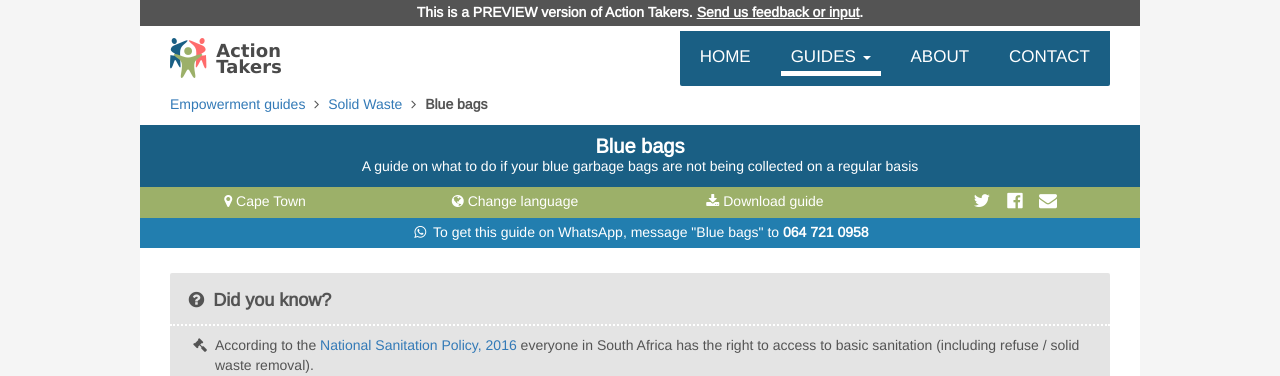
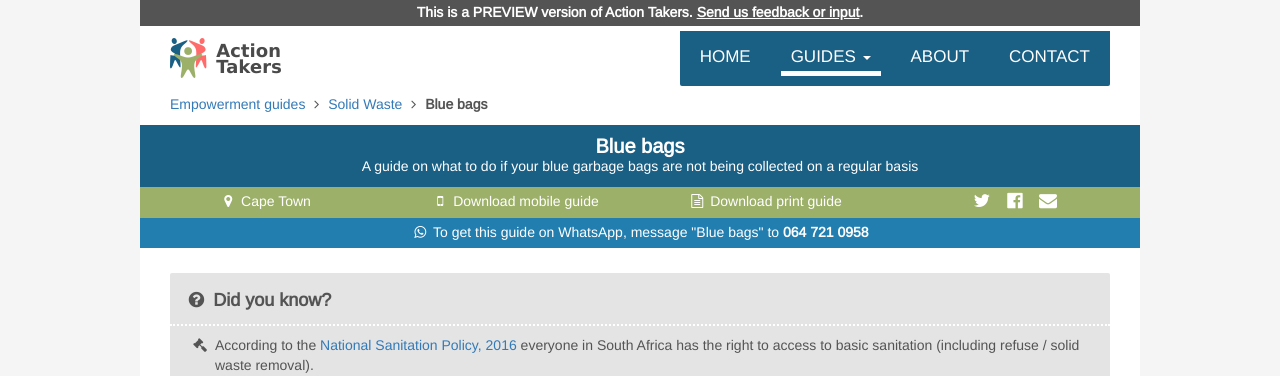
Before and after one commit to OpenUpSA/action-takers, a Jekyll site: the page built from _guides/blue-bags.md, in a window 1280 px wide. Shown: the top 376 px of the page. Built offline with Jekyll 4.4.1, drawn with Linux system fonts in a browser that asks for light colours; nearby versions of some CDN libraries.

Commit message:
mobile guides

```diff
--- a/_layouts/guide.html
+++ b/_layouts/guide.html
@@ -17,13 +17,13 @@ layout: base
 
   <div class="row guide-meta hidden-print">
     <div class="col-sm-3 col-xs-6 location">
-      <i class="fa fa-map-marker" aria-hidden="true"></i> Cape Town
+      <i class="fa fa-fw fa-map-marker" aria-hidden="true"></i> Cape Town
     </div>
     <div class="col-sm-3 col-xs-6 language">
-      <i class="fa fa-globe" aria-hidden="true"></i> <a href="">Change language</a>
+      <i class="fa fa-fw fa-mobile" aria-hidden="true"></i> <a href="../pdf/{{ page.name }}-mobile.pdf">Download mobile guide</a>
     </div>
     <div class="col-sm-3 col-xs-6 download">
-      <i class="fa fa-download" aria-hidden="true"></i> <a href="../pdf/{{ page.name }}.pdf" target="_blank">Download guide</a>
+      <i class="fa fa-fw fa-file-text-o"" aria-hidden="true"></i> <a href="../pdf/{{ page.name }}.pdf" target="_blank">Download print guide</a>
     </div>
     <div class="col-sm-3 col-xs-6 page-share">
       <a network="whatsapp" class="whatsapp hidden-md hidden-lg" href="whatsapp://send?text=http://actiontakers.co.za{{ page.url }}"><i class="fa fa-fw fa-whatsapp" aria-hidden="true"></i></a>
--- a/css/main.scss
+++ b/css/main.scss
@@ -1170,7 +1170,7 @@ nav.navbar-default {
       h1 {
         padding-top: 10px;
         font-size: 26px;
-        width: 60%;
+        width: 50%;
         float: right;
         display: inline-block;
       }
@@ -1214,6 +1214,12 @@ nav.navbar-default {
               padding-left: 7px;
             }
           }
+        }
+        .partner-logo {
+          width: 100%;
+        }
+        .partner-summary {
+          padding: 0;
         }
       }
     }
```
Also changed, not shown: 3 other files.
